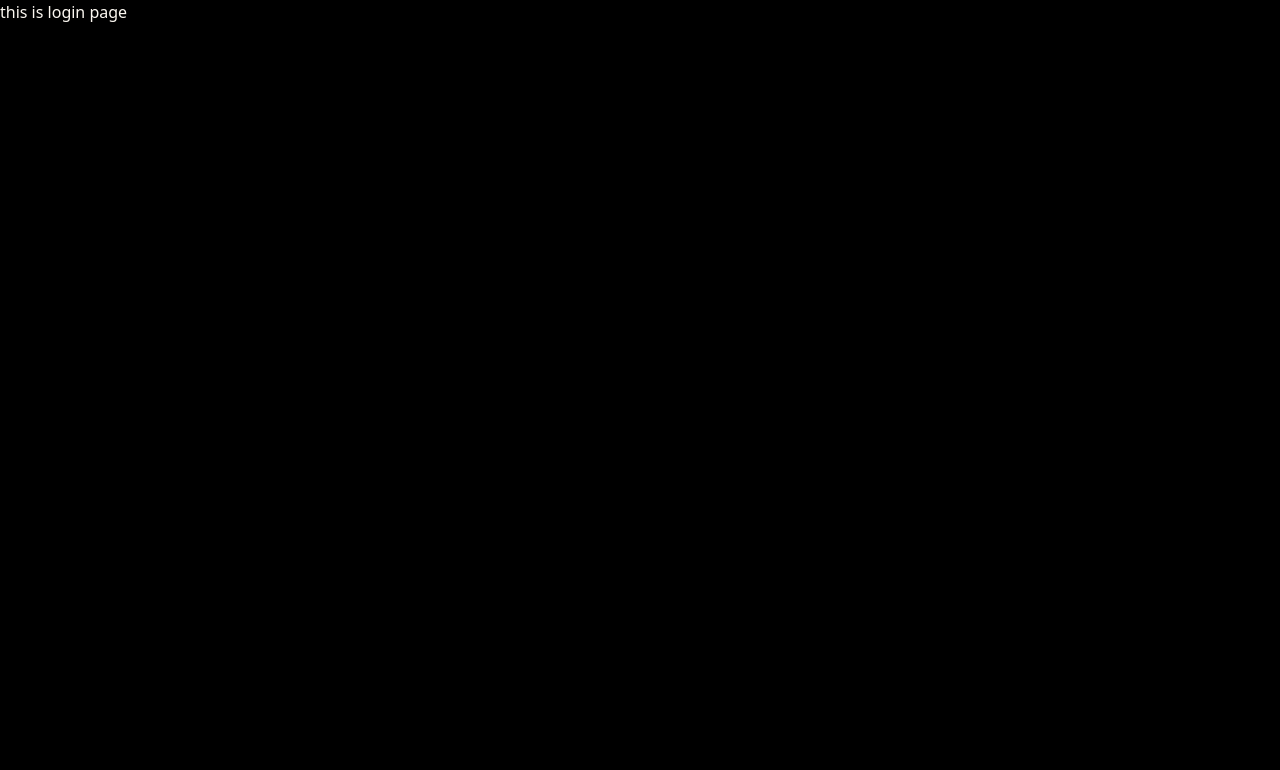
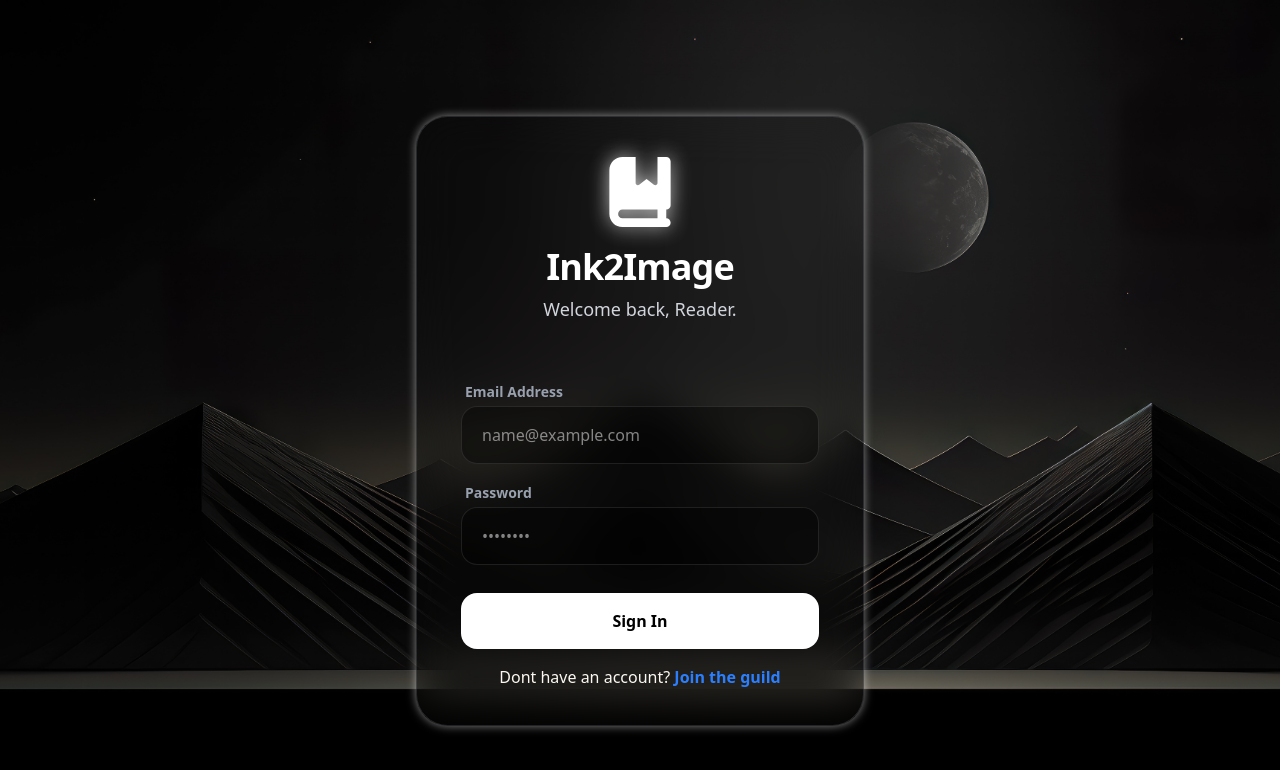
Before and after one commit to sahaarnav3/Ink2Image-frontend, a Next.js app: page /login in a window 1280 px wide. Shown: the top 770 px of the page. Built offline with nearby package versions, Linux system fonts and the light colour scheme; no server answers.

Commit message:
Added Layout & Login Page.

```diff
--- /dev/null
+++ b/src/app/(auth)/layout.jsx
@@ -0,0 +1,10 @@
+export default function AuthLayout({ children }) {
+  return (
+    <div className="min-h-screen w-full flex justify-center bg-[#0a0a0a] bg-[url('../images/auth-bg.jpg')] bg-cover bg-center p-4">
+      {/* This div creates the subtle dark overlay on the pattern */}
+      <div className="absolute inset-0 backdrop-blur-[0px]"></div>
+      {/* The content (login/register card) will sit on top */}
+      <div className="relative z-10 w-full max-w-md">{children}</div>
+    </div>
+  );
+}
--- a/src/app/(auth)/login/page.js
+++ b/src/app/(auth)/login/page.js
@@ -1,4 +1,90 @@
+"use client";
+
+import { useState } from "react";
+import { useRouter } from "next/navigation";
+import Link from "next/link";
+import { useAuth } from "@/context/AuthContext";
+import { FaBookBookmark } from "react-icons/fa6";
+import axios from "axios";
+const apiBaseUrl = process.env.NEXT_PUBLIC_SERVER_URL;
 
 export default function Login() {
-    return <h1>this is login page</h1>
+  const [email, setEmail] = useState("");
+  const [password, setPassword] = useState("");
+  const { checkUserStatus } = useAuth();
+  const router = useRouter();
+
+  const handleLogin = async (e) => {
+    e.preventDefault();
+    try {
+      await axios.post(
+        `${apiBaseUrl}/api/auth/login`,
+        { email, password },
+        { withCredentials: true },
+      );
+      await checkUserStatus();
+      router.push("/dashboard");
+    } catch (error) {
+      alert("Invalid Credentials. Please try again.");
+    }
+  };
+
+  return (
+    <div className="flex flex-col items-center mt-25 justify-center w-full max-w-md px-6 border border-[1px] border rounded-4xl py-5 border-gray-400/20 backdrop-blur-xl shadow-[0_0_10px_rgba(255,255,255,0.5)]">
+      {/* Branding */}
+      <div className="flex flex-col items-center mb-10 ">
+        <div className="p-5 rounded-2xl">
+          <FaBookBookmark className="text-white drop-shadow-[0_0_10px_rgba(255,255,255,0.7)]" size={70} />
+        </div>
+        <h1 className="text-4xl font-bold text-white tracking-tight">
+          Ink2Image
+        </h1>
+        <p className="text-gray-300 text-lg mt-2 font-medium">Welcome back, Reader.</p>
+      </div>
+
+      {/* Form Card */}
+      <div className="w-full px-5 py-4">
+        <form onSubmit={handleLogin} className="space-y-2">
+          <div className="space-y-2">
+            <label className="text-sm font-semibold text-gray-400 ml-1 inline-block mb-1">
+              Email Address
+            </label>
+            <input
+              type="email"
+              className="w-full bg-black/40 border border-white/10 rounded-2xl px-5 py-4 text-white outline-none focus:border-white/30 transition-all"
+              placeholder="name@example.com"
+              onChange={(e) => setEmail(e.target.value)}
+              required
+            />
+          </div>
+          <div className="mt-4">
+            <label className="text-sm font-semibold text-gray-400 ml-1 inline-block mb-1">
+              Password
+            </label>
+            <input
+              type="password"
+              className="w-full bg-black/40 border border-white/10 rounded-2xl px-5 py-4 text-white outline-none focus:border-white/30 transition-all"
+              placeholder="••••••••"
+              onChange={(e) => setPassword(e.target.value)}
+              required
+            />
+          </div>
+          <button className="w-full bg-white text-black font-extrabold py-4 rounded-2xl hover:bg-gray-200 transition-all active:scale-[0.98] mt-5">
+            Sign In
+          </button>
+        </form>
+        <div className="mt-4 text-center">
+          <p className="text-white-500">
+            Dont have an account?{"  "}
+            <Link
+              href="/register"
+              className="text-blue-500 font-bold hover:underline underline-offset-3"
+            >
+              Join the guild
+            </Link>
+          </p>
+        </div>
+      </div>
+    </div>
+  );
 }
```
Also changed, not shown: src/images/auth-bg.jpg (added), 1 other file (tests, documents, lock files or other folders).
